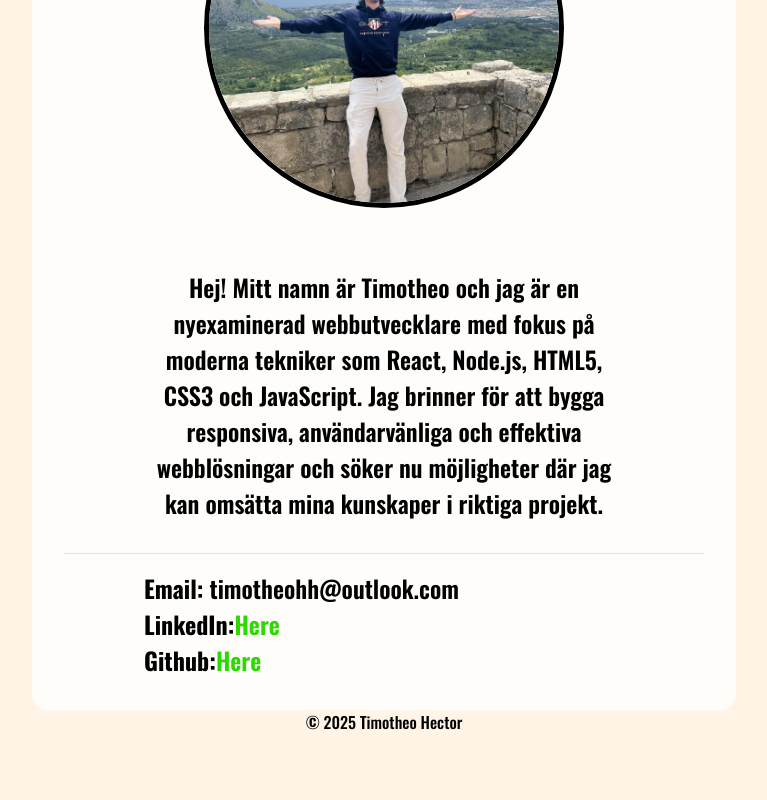
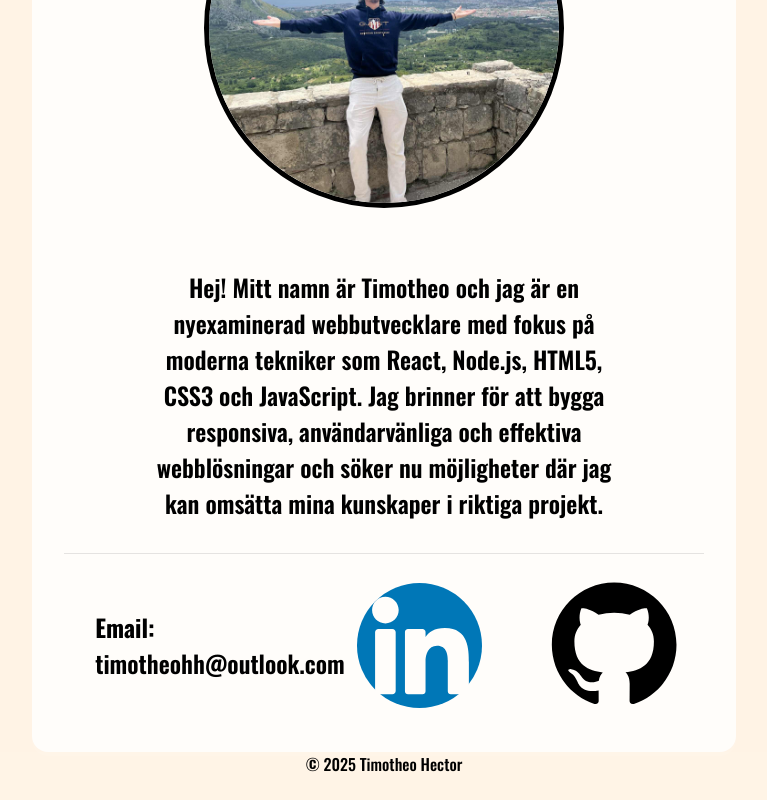
Before and after one commit to Tim-H-H/Timotheos-Portfolio, a React (Vite) app: page /contact in a window 1280 px wide. Shown: the part 462-1262 px from the top of the page, without its empty margins (256-1023 px from the left). Before the commit the page ends 1220 px from the top, so only its background shows below. Built offline with nearby package versions, Linux system fonts and the light colour scheme.

Commit message:
added linkedIn and github button, will work on email being a button

```diff
--- a/src/index.css
+++ b/src/index.css
@@ -156,10 +156,6 @@ h1, h2, h3, .header-name {
   font-size: 1.5rem;
 }
 
-.portfolio-img {
-
-}
-
 .portfolio-img img {
   border-radius: 100%;
   height: auto;
@@ -189,10 +185,31 @@ h1, h2, h3, .header-name {
   margin-top: 1rem;
   padding-top: 1rem;
   border-top: 1px solid rgba(0, 0, 0, 0.1);
-  flex-direction: row;
+  display: grid;
+  grid-template-columns: repeat(3, 1fr);
+  gap: 1rem;
+  align-items: center;
+  justify-content: center;
+}
+
+.linkedIn-icon img {
+  width: 125px;
+  height: auto;
+  border-radius: 100%;
+  margin: 0 auto;
+  display: block;
+}
+
+.github-icon img {
+  width: 150px;
+  height: auto;
+  margin: 0 auto;
+  display: block;
+}
+
+.github-icon img:hover {
 
 }
-
 
 .contact-info a {
   text-decoration: none;
--- a/src/pages/Contact.jsx
+++ b/src/pages/Contact.jsx
@@ -1,5 +1,7 @@
 import avatar from '../images/avatar.jpg';
 import avatar_cropped from '../images/avatar_cropped.jpg';
+import github from '../assets/github.svg';
+import linkedIn from '../assets/linkedIn.svg';
 
 export default function Contact() {
     return (
@@ -16,9 +18,11 @@ export default function Contact() {
             <div className="contact-info">
 
                 <p><strong>Email:</strong> timotheohh@outlook.com</p>
-                <p><strong>LinkedIn:</strong><a href="https://www.linkedin.com/in/timotheo-hector-08283a22a/" target="_blank" rel="noopener noreferrer">Here</a></p>
-                <p><strong>Github:</strong><a href="https://github.com/Tim-H-H" target="_blank" rel="noopener noreferrer">Here</a></p>
+                {/* <p><strong>LinkedIn:</strong><a href="https://www.linkedin.com/in/timotheo-hector-08283a22a/" target="_blank" rel="noopener noreferrer">Here</a></p>
+                <p><strong>Github:</strong><a href="https://github.com/Tim-H-H" target="_blank" rel="noopener noreferrer">Here</a></p>*/}
 
+                <a href="https://www.linkedin.com/in/timotheo-hector-08283a22a/" className="linkedIn-icon"><img src={linkedIn} alt="" /></a>
+                <a href="https://github.com/Tim-H-H" className="github-icon"><img src={github} alt="" /></a>
             </div>
 
         </section>
```
Also changed, not shown: src/assets/github.svg (added), src/assets/linkedIn.svg (added).
